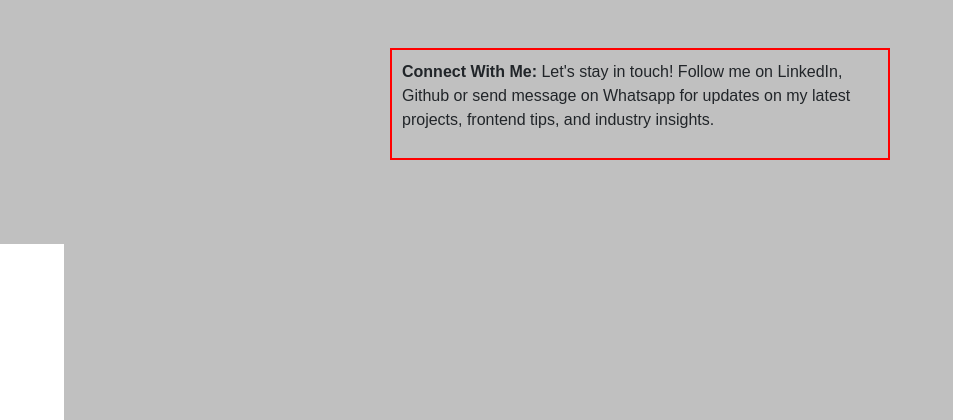
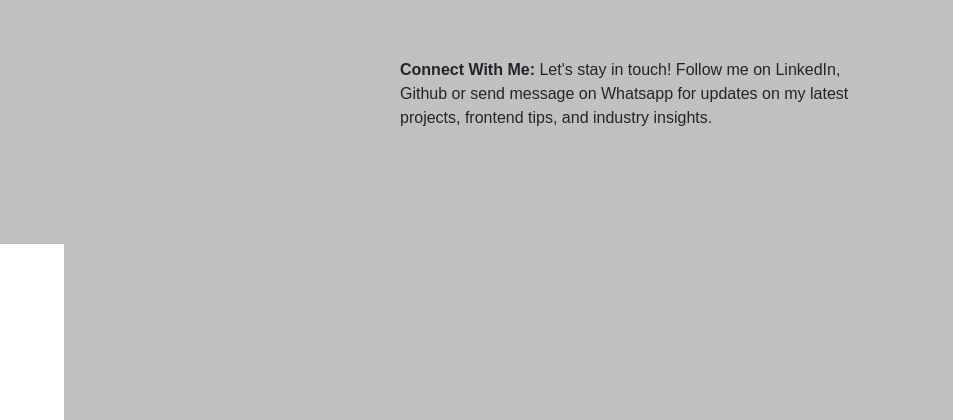
Before and after one commit to danmahara/portfolio, a PHP site: page /contact.html in a window 1280 px wide. Shown: the part 76-496 px from the top of the page, without its empty margins (0-953 px from the left). Run offline with PHP 8.4, Linux system fonts and the light colour scheme; some libraries are stand-ins or nearby versions.

Commit message:
style remove

```diff
--- a/style.css
+++ b/style.css
@@ -128,7 +128,7 @@
 }
 
 .firstDiv {
-    border: solid red 2px;
+    /* border: solid red 2px; */
     width: 500px;
     padding: 10px;
     margin: 10px;
```
